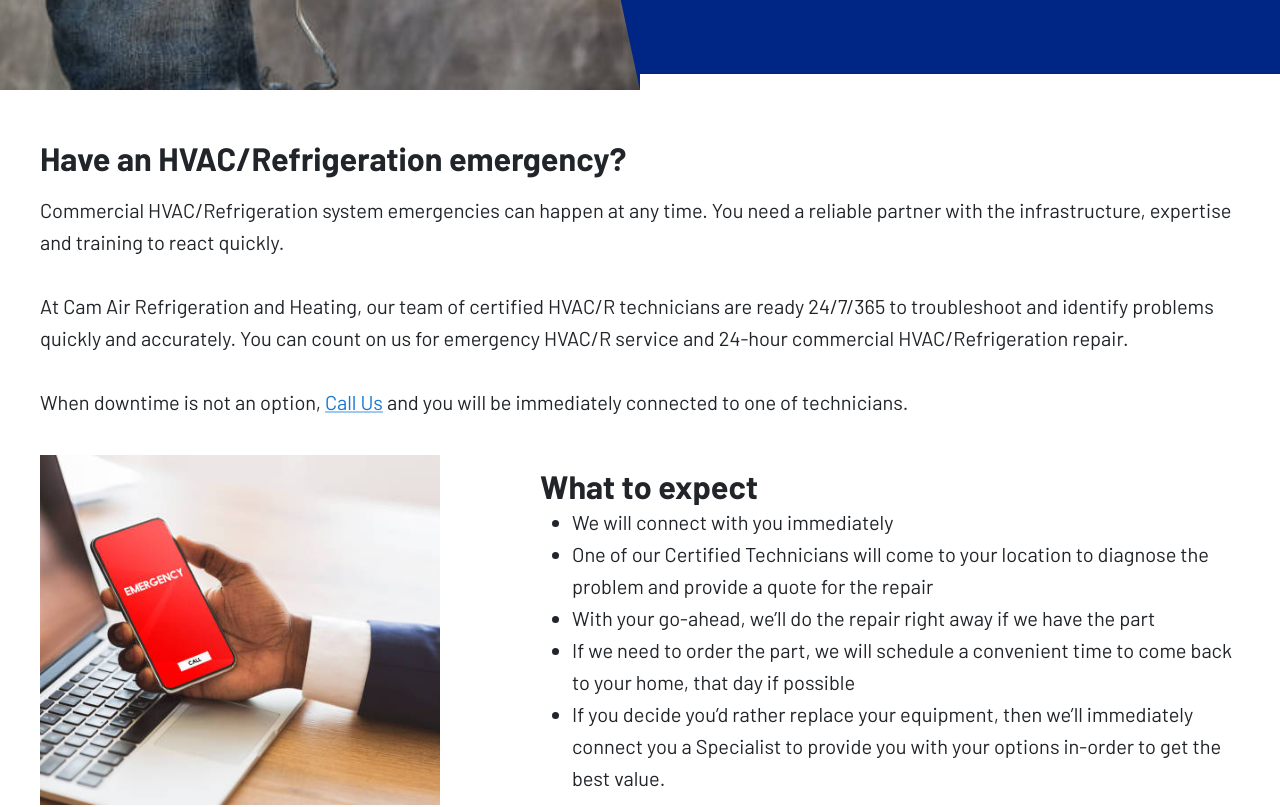
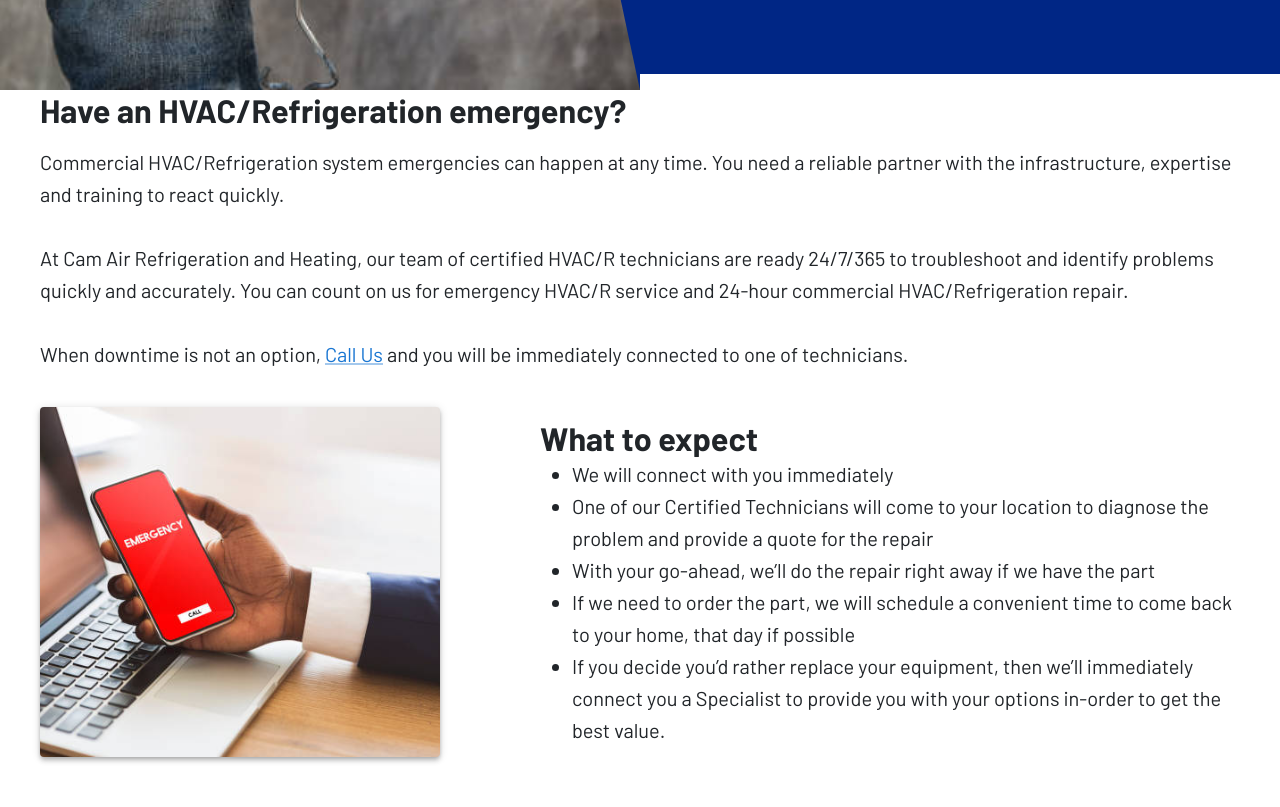
Before and after one commit to Jbridges1119/cam-air, a React (Create React App) app: page /services in a window 1280 px wide. Shown: the part 2740-3547 px from the top of the page. Built offline with nearby package versions, Linux system fonts and the light colour scheme.

Commit message:
Give pictures box-shadow

```diff
--- a/src/Pages/02_About/components/AboutSafety.tsx
+++ b/src/Pages/02_About/components/AboutSafety.tsx
@@ -1,4 +1,4 @@
-import { Box, CardMedia, Grid, Typography } from "@mui/material";
+import { Box, CardMedia, Grid, Paper, Typography } from "@mui/material";
 import React from "react";
 import family from "../../../Assets/stock/family.jpg";
 
@@ -56,7 +56,7 @@ const AboutSafety = () => {
             </Typography>
           </Grid>
           <Grid item sm={5} xs={12}>
-            <Box sx={familyPictureSX} />
+            <Paper elevation={4} sx={familyPictureSX} />
           </Grid>
         </Grid>
 
--- a/src/Pages/03_AirConditioning/components/ACIntro.tsx
+++ b/src/Pages/03_AirConditioning/components/ACIntro.tsx
@@ -1,6 +1,6 @@
 import React from "react";
 //MUI
-import { Box, Typography, Grid, styled } from "@mui/material";
+import { Box, Typography, Grid, styled, Paper } from "@mui/material";
 //Style
 import culture from "../../../Assets/stock/culture.jpg";
 
@@ -65,7 +65,7 @@ const ACIntro = () => {
           </Grid>
           <Grid item xs={0} md={1} />
           <Grid item xs={12} md={5.5}>
-            <Box sx={familyPictureSX} />
+            <Paper elevation={4} sx={familyPictureSX} />
           </Grid>
         </Grid>
         <Typography variant="h4" fontWeight={"bold"} py={3}>
--- a/src/Pages/03_AirConditioning/components/ACSupport.tsx
+++ b/src/Pages/03_AirConditioning/components/ACSupport.tsx
@@ -1,6 +1,6 @@
 import React from "react";
 //MUI
-import { Box, Grid, Typography } from "@mui/material";
+import { Box, Grid, Paper, Typography } from "@mui/material";
 //Style
 import acBuilding from "../../../Assets/stock/acBuilding.jpg";
 import { Link } from "react-router-dom";
@@ -77,7 +77,7 @@ const ACSupport = () => {
           mb={10}
         >
           <Grid item sm={5.5} xs={12}>
-            <Box sx={familyPictureSX} />
+            <Paper elevation={4} sx={familyPictureSX} />
           </Grid>
           <Grid item sm={1} xs={0} />
           <Grid item sm={5.5} xs={12}>
--- a/src/Pages/04_Refrigeration/components/RefIntro.tsx
+++ b/src/Pages/04_Refrigeration/components/RefIntro.tsx
@@ -1,6 +1,6 @@
 import React from "react";
 //MUI
-import { Box, Typography, Grid, styled } from "@mui/material";
+import { Box, Typography, Grid, styled, Paper } from "@mui/material";
 //React-Router-Dom
 import { Link } from "react-router-dom";
 //Style
@@ -84,7 +84,7 @@ const RefIntro = () => {
           alignItems="center"
         >
           <Grid item xs={12} md={5.5}>
-            <Box sx={familyPictureSX} />
+            <Paper elevation={4} sx={familyPictureSX} />
           </Grid>
           <Grid item xs={0} md={1} />
           <Grid item xs={12} md={5.5}>
--- a/src/Pages/04_Refrigeration/components/RefSupport.tsx
+++ b/src/Pages/04_Refrigeration/components/RefSupport.tsx
@@ -1,6 +1,6 @@
 import React from "react";
 //MUI
-import { Box, Grid, Typography } from "@mui/material";
+import { Box, Grid, Paper, Typography } from "@mui/material";
 //Style
 import walkIn from "../../../Assets/stock/walkIn.jpg";
 
@@ -63,7 +63,7 @@ const RefSupport = () => {
           mb={10}
         >
           <Grid item sm={5.5} xs={12}>
-            <Box sx={familyPictureSX} />
+            <Paper elevation={4} sx={familyPictureSX} />
           </Grid>
           <Grid item sm={1} xs={0} />
           <Grid item sm={5.5} xs={12}>
--- a/src/Pages/05_Heating/components/HeatingIntro.tsx
+++ b/src/Pages/05_Heating/components/HeatingIntro.tsx
@@ -1,6 +1,6 @@
 import React from "react";
 //MUI
-import { Box, Typography, Grid, styled } from "@mui/material";
+import { Box, Typography, Grid, styled, Paper } from "@mui/material";
 //React-Router-Dom
 import { Link } from "react-router-dom";
 //Style
@@ -81,7 +81,7 @@ const HeatingIntro = () => {
           alignItems="center"
         >
           <Grid item xs={12} md={5.5}>
-            <Box sx={familyPictureSX} />
+            <Paper elevation={4} sx={familyPictureSX} />
           </Grid>
           <Grid item xs={0} md={1} />
           <Grid item xs={12} md={5.5}>
--- a/src/Pages/05_Heating/components/HeatingSupport.tsx
+++ b/src/Pages/05_Heating/components/HeatingSupport.tsx
@@ -1,6 +1,6 @@
 import React from "react";
 //MUI
-import { Box, Grid, Typography } from "@mui/material";
+import { Box, Grid, Paper, Typography } from "@mui/material";
 //Style
 import cold from "../../../Assets/stock/cold.jpg";
 
@@ -63,7 +63,7 @@ const HeatingSupport = () => {
           mb={10}
         >
           <Grid item sm={5.5} xs={12}>
-            <Box sx={familyPictureSX} />
+            <Paper elevation={4} sx={familyPictureSX} />
           </Grid>
           <Grid item sm={1} xs={0} />
           <Grid item sm={5.5} xs={12}>
--- a/src/Pages/06_Services/components/ServiceSupport.tsx
+++ b/src/Pages/06_Services/components/ServiceSupport.tsx
@@ -1,6 +1,6 @@
 import React from "react";
 //MUI
-import { Box, Grid, Link, Typography } from "@mui/material";
+import { Box, Grid, Link, Typography, Paper } from "@mui/material";
 //Style
 import emergency from "../../../Assets/stock/emergency.jpg";
 
@@ -9,6 +9,7 @@ const flexCenterSX = {
   justifyContent: "center",
   alignContent: "center",
   alignItems: "center",
+  mb:10
 };
 
 const familyPictureSX = {
@@ -30,7 +31,7 @@ const frameBoxSX = {
 
 const ServiceSupport = () => {
   return (
-    <Box sx={{ ...flexCenterSX, mt: 6 }}>
+    <Box sx={{ ...flexCenterSX }}>
       <Box sx={frameBoxSX}>
         <Typography variant="h4" fontWeight={"bold"} py={2}>
           Have an HVAC/Refrigeration emergency?
@@ -54,10 +55,9 @@ const ServiceSupport = () => {
           direction="row"
           justifyContent="center"
           alignItems="center"
-          mb={10}
         >
           <Grid item sm={4} xs={12}>
-            <Box sx={familyPictureSX} />
+            <Paper elevation={4} sx={familyPictureSX} />
           </Grid>
           <Grid item sm={1} xs={0} />
           <Grid item sm={7} xs={12}>
--- a/src/Pages/06_Services/components/ServicesIntro.tsx
+++ b/src/Pages/06_Services/components/ServicesIntro.tsx
@@ -112,7 +112,7 @@ const HeatingIntro = () => {
           </Grid>
           <Grid item xs={0} md={1} />
           <Grid item xs={12} md={5.5}>
-            <Box sx={familyPictureSX} />
+            <Paper elevation={4} sx={familyPictureSX} />
           </Grid>
         </Grid>
 
```
